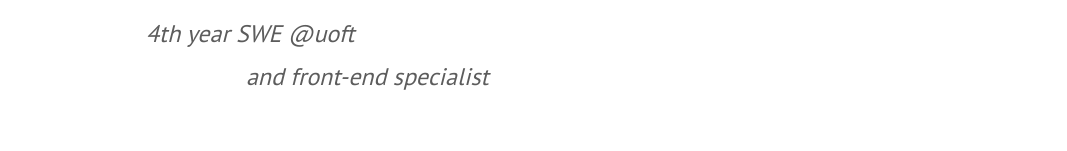
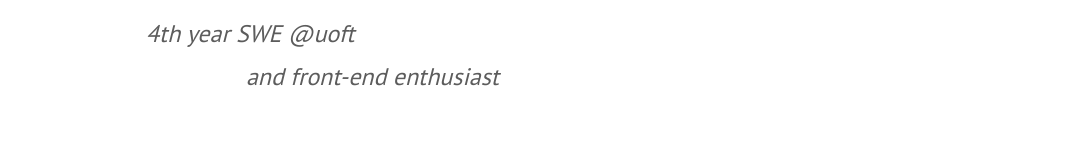
Before and after one commit to liubryann/portfolio-v4, a Next.js app: page / in a window 1280 px wide. Shown: the part 309-460 px from the top of the page, without its empty margins (102-1169 px from the left). Built offline with nearby package versions, Linux system fonts and the light colour scheme.

Commit message:
fix: typo

```diff
--- a/components/Container/index.tsx
+++ b/components/Container/index.tsx
@@ -22,7 +22,7 @@
       <Head>
         <meta
           name="description"
-          content="Hi I'm Bryan, welcome to my personal website. I'm currently a 4th year student at UofT interning at Amazon as a Softare Development Engineer."
+          content="Hi I'm Bryan, welcome to my personal website. I'm currently a 4th year student at UofT interning at Amazon as a Software Development Engineer."
         />
         <meta name="og:title" content={siteTitle} />
         <title>{siteTitle}</title>
--- a/components/Hero/index.tsx
+++ b/components/Hero/index.tsx
@@ -21,7 +21,7 @@
             <h3 className={`${globalStyles.subtitleStyle} `}>4th year SWE @uoft</h3>
           </div>
           <div className={`animate__animated animate__fadeInLeft animate__delay-1s ${globalStyles.delay}`}>
-            <h3 className={`${globalStyles.subtitleStyle} ${styles.secondSubtitle}`}>and front-end specialist</h3>
+            <h3 className={`${globalStyles.subtitleStyle} ${styles.secondSubtitle}`}>and front-end enthusiast</h3>
           </div>
         </div>
         <div className={`${globalStyles.hideMobile} ${styles.portraitWrapper} animate__animated animate__fadeIn `} >
```
